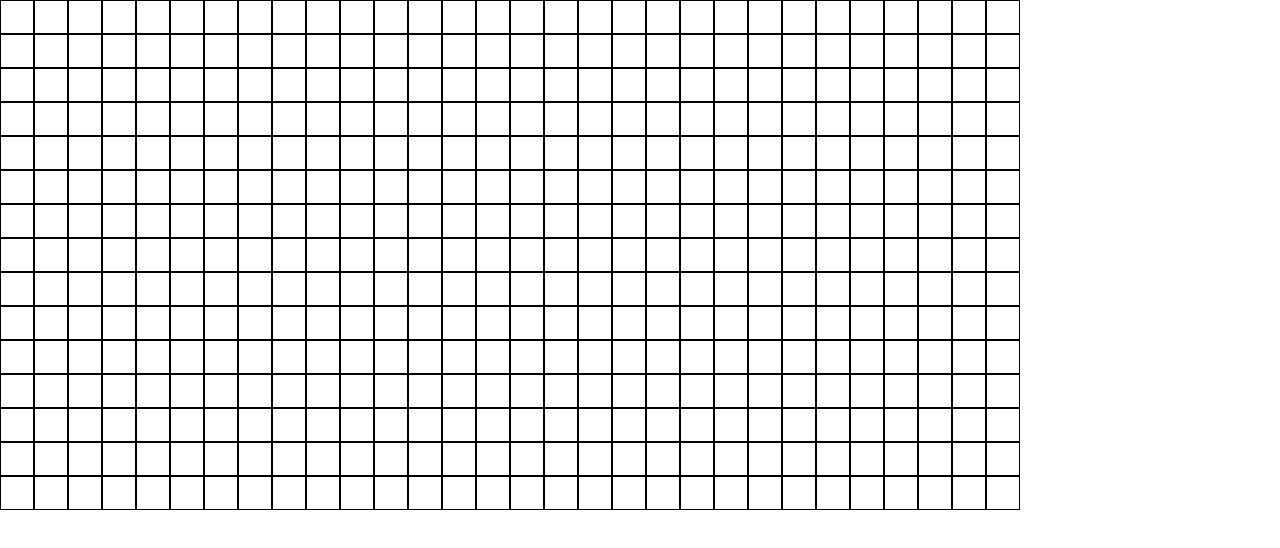
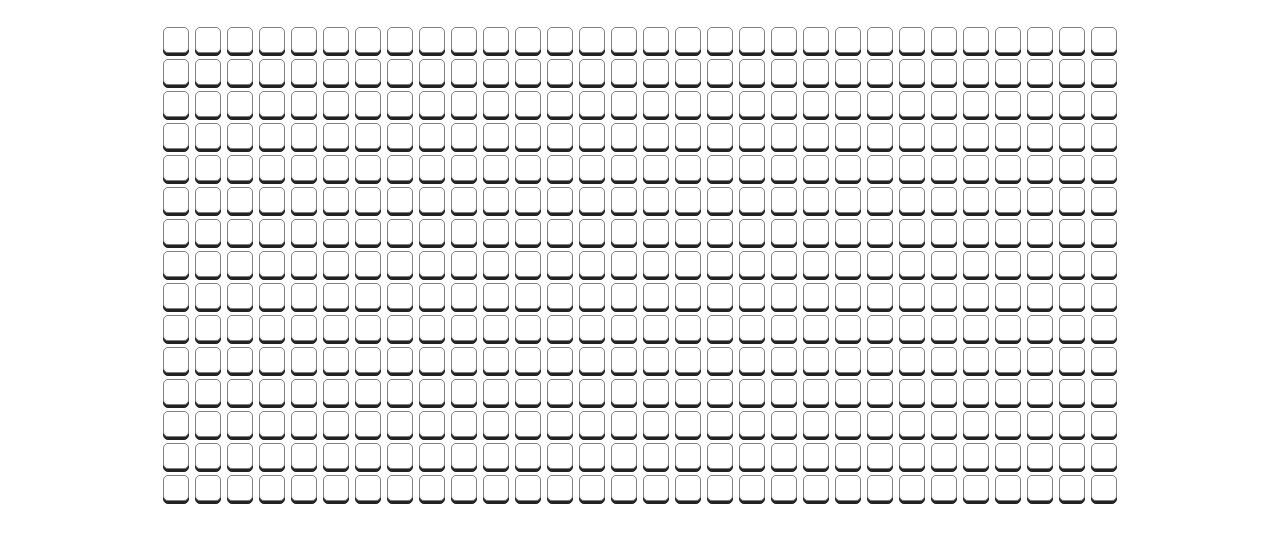
Before and after one commit to patel-jinesh/Minesweeper, a React (Create React App) app: page / in a window 1280 px wide. Shown: the top 548 px of the page. Built offline with nearby package versions, Linux system fonts and the light colour scheme.

Commit message:
added click animation and reveal

```diff
--- a/src/components/Cell.css
+++ b/src/components/Cell.css
@@ -1,7 +1,115 @@
 .Cell {
-    width: 32px;
-    height: 32px;
+    width: 24px;
+    height: 24px;
+    margin: 3px;
+    background-color: white;
+    color: white;
+    padding: 0px;
+    border: 1px grey solid;
+    border-radius: 5px;
+    filter: drop-shadow(0px 3px 0px #222222);
+    cursor: pointer;
+}
+
+.revealed {
+    width: 24px;
+    height: 24px;
+    margin: 3px;
+    padding: 0px;
+    border: 1px grey solid;
+    cursor: pointer;
+    border-radius: 5px;
+    margin-top: 6px;
+    margin-bottom: 0px;
+    animation-name: click;
+    animation-duration: 0.5s;
+    background: white;
+    color: white;
+    overflow: hidden;
+}
+
+.Cell p {
+    opacity: 0;
+    color: white;
+    transition: 0.5s;
+}
+
+.revealed p {
+    opacity: 1;
+    transition: 0.5s;
+    color: white;
+    width: 24px;
+    height: 24px;
+    line-height: 24px;
+    text-align: center;
     margin: 0px;
-    padding: 0px;
-    border: 1px black solid;
 }
+
+.one {
+    transition: 0.5;
+    background-color: rgb(49, 145, 255);
+    border: 1px rgb(49, 145, 255) solid;
+}
+
+.two {
+    transition: 0.5;
+    background-color: rgb(22, 201, 96);
+    border: 1px rgb(22, 201, 96) solid;
+
+}
+
+.three {
+    transition: 0.5;
+    background-color: rgb(255, 70, 70);
+    border: 1px  rgb(255, 70, 70) solid;
+
+}
+
+.four {
+    transition: 0.5;
+    background-color: rgb(225, 0, 255);
+    border: 1px  rgb(225, 0, 255) solid;
+
+}
+
+.five {
+    transition: 0.5;
+    background-color: rgb(163, 0, 68);
+    border: 1px  rgb(163, 0, 68) solid;
+
+}
+
+.six {
+    transition: 0.5;
+    background-color: rgb(0, 155, 155);
+    border: 1px  rgb(0, 155, 155) solid;
+
+}
+
+.seven {
+    transition: 0.5;
+    background-color: rgb(0, 0, 0);
+    border: 1px  rgb(0, 0, 0) solid;
+
+}
+
+.eight {
+    transition: 0.5;
+    background-color: rgb(122, 122, 122);
+    border: 1px  rgb(122, 122, 122) solid;
+
+}
+
+/* Standard syntax */
+@keyframes click {
+    from {
+        filter: drop-shadow(0px 3px 0px #222222);
+        margin-top: 3px;
+        margin-bottom: 3px;
+    }
+    to {
+        filter: drop-shadow(0px 0px 0px #222222);
+        margin-top: 6px;
+        margin-bottom: 0px;
+    }
+}
--- a/src/components/Cell.jsx
+++ b/src/components/Cell.jsx
@@ -8,7 +8,15 @@ class Cell extends Component {
     };
 
     render() {
-        return <div className="Cell"></div>;
+        const c = [``, ` one`, ` two`, ` three`, ` four`, ` five`, ` six`, ` seven`, ` eight`, ``];
+        if (!this.state.revealed)
+            return <div className="Cell" onClick={this.handleClick}><p>{this.props.bombs}</p></div>;
+
+        return <div className={`revealed` + c[this.props.bombs]} onClick={this.handleClick}><p>{this.props.bombs}</p></div>;
+    }
+
+    handleClick = () => {
+        this.setState({ revealed: true });
     }
 }
 
--- a/src/components/Grid.css
+++ b/src/components/Grid.css
@@ -1,5 +1,9 @@
 .row {
     display: flex;
     flex-direction: row;
+    justify-content: center;
+}
 
+.grid {
+    margin: 24px;
 }
--- a/src/components/Grid.jsx
+++ b/src/components/Grid.jsx
@@ -18,7 +18,11 @@ class Grid extends Component {
             }
         }
         console.log(ids);
-        return <div>{ids.map((row) => <div className="row" key={row[0]} > {row.map((id) => <Cell key={id} />)}</div>)}</div>;
+        return <div className="grid">{ids.map((row) =>
+            <div className="row" key={row[0]} >{row.map((id) =>
+                <Cell key={id} bombs={Math.floor((Math.random() * 10))} />)
+            }</div>)
+        }</div>;
     }
 }
 
```
